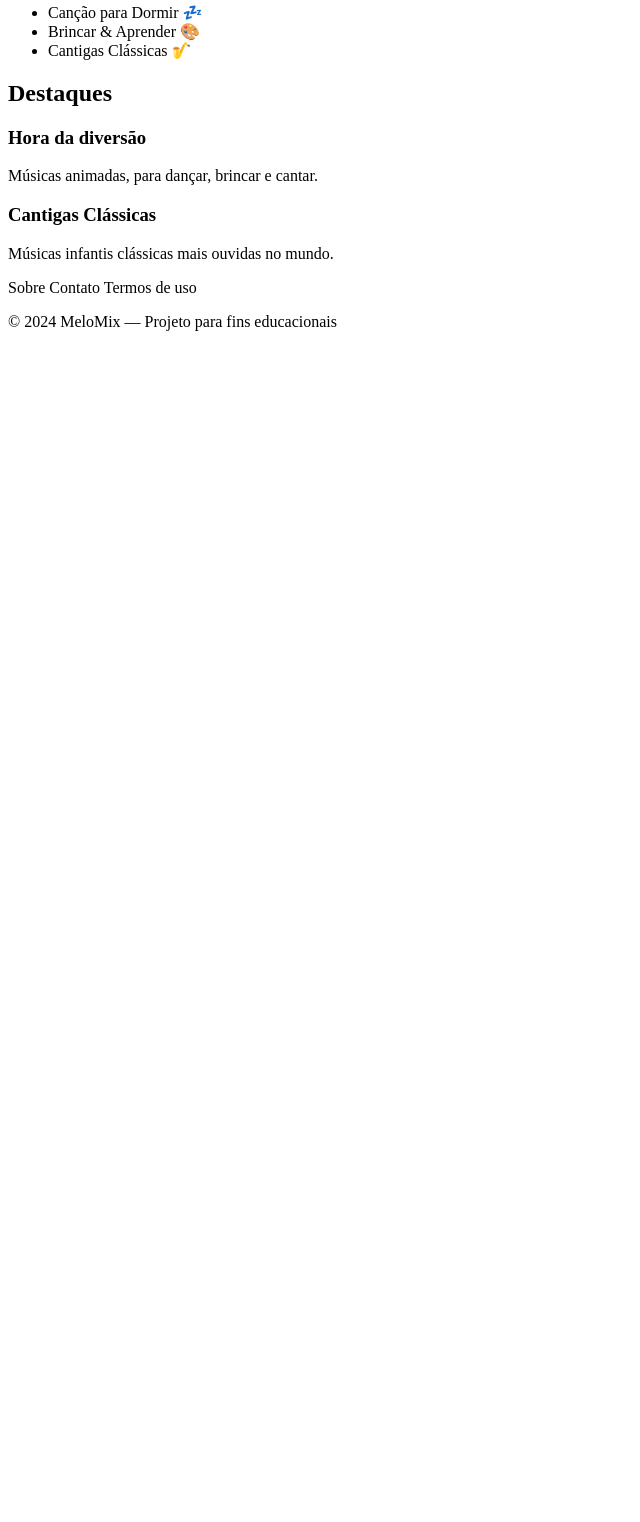
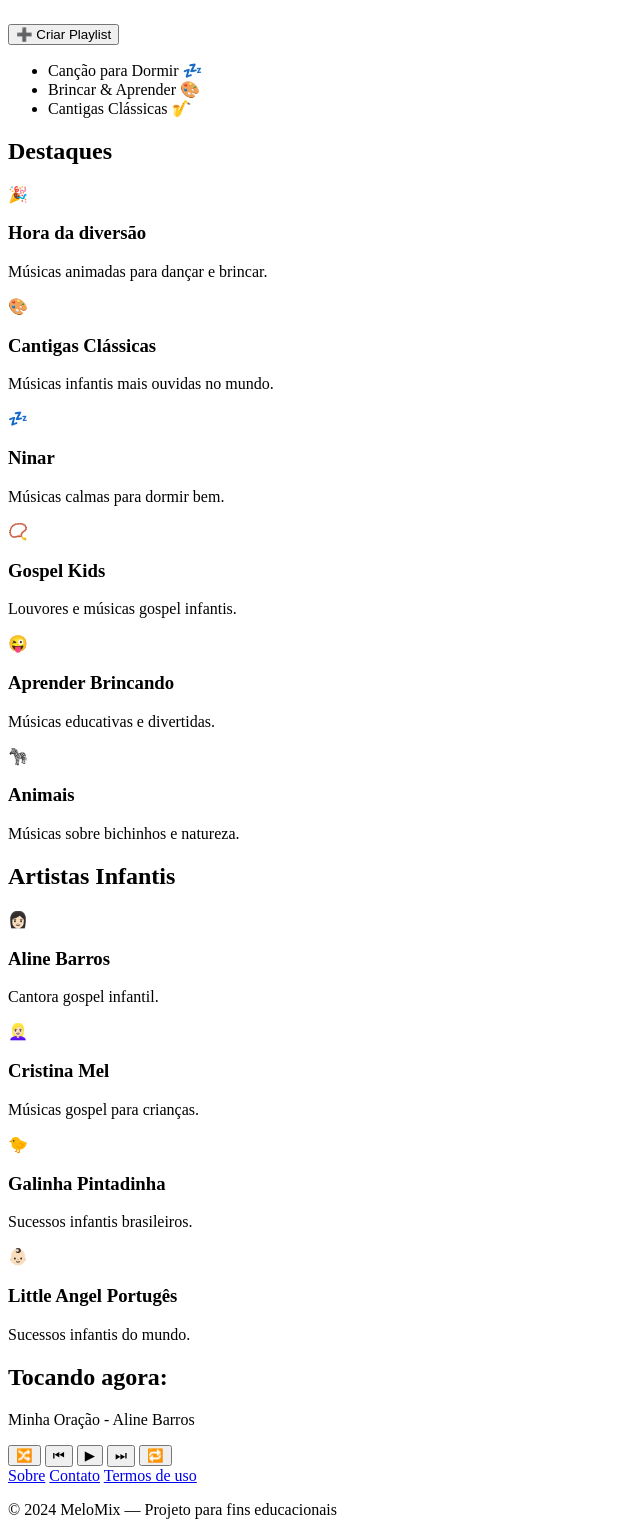
Before and after one commit to jakelinebrazao/Melomix, a plain HTML site: page index.html in a window 1280 px wide. Shown: the part 163-1685 px from the top of the page, without its empty margins (0-640 px from the left). Before the commit the page ends 800 px from the top, so only its background shows below. Drawn offline with Linux system fonts and the light colour scheme.

Commit message:
estrutura inicial do MeloMix

```diff
--- a/index.html
+++ b/index.html
@@ -8,6 +8,8 @@
 <body>
     <header>
         <h1>🎵 MeloMix</h1>
+        <button>🔍</button>
+        <input type="text" placeholder="qual música você quer ouvir?">
         <nav>
             <a href="#">Início</a>
             <a href="#">Playlists</a>
@@ -16,33 +18,94 @@
         </nav>
     </header>
     <main> <!-- serve para o conteúdo principal do site -->
-        <section>
+        <section id="biblioteca" class="secao">
             <!-- seção de minhas playlists-->
             <h2>Biblioteca</h2>
+            <button>➕ Criar Playlist</button>
             <ul>
                 <li>Canção para Dormir 💤</li>
                 <li>Brincar & Aprender 🎨</li>
                 <li>Cantigas Clássicas 🎷</li>
             </ul>
         </section>
-        <section>
+        <section id="destaques" class="secao">
             <!-- seção de playlists e músicas em destaque -->
             <h2>Destaques</h2>
+                <div class="grid-playlists">
+            <article class="playlist-card">
+                <div class="playlist-cover">🎉</div>
+                <h3>Hora da diversão</h3>
+                <p>Músicas animadas para dançar e brincar.</p>
+            </article>
+            <article class="playlist-card">
+                <div class="playlist-cover">🎨</div>
+                <h3>Cantigas Clássicas</h3>
+                <p>Músicas infantis mais ouvidas no mundo.</p>
+            </article>
+            <article class="playlist-card">
+                <div class="playlist-cover">💤</div>
+                <h3>Ninar</h3>
+                <p>Músicas calmas para dormir bem.</p>
+            </article>
+            <article class="playlist-card">
+                <div class="playlist-cover">📿</div>
+                <h3>Gospel Kids</h3>
+                <p>Louvores e músicas gospel infantis.</p>
+            </article>
+            <article class="playlist-card">
+                <div class="playlist-cover">😜</div>
+                <h3>Aprender Brincando</h3>
+                <p>Músicas educativas e divertidas.</p>
+            </article>
+            <article class="playlist-card">
+                <div class="playlist-cover">🦓</div>
+                <h3>Animais</h3>
+                <p>Músicas sobre bichinhos e natureza.</p>
+            </article>
+        </div>
+        </section>
+        <section id="artistas" class="secao">
+            <h2>Artistas Infantis</h2>
             <article>
-                <h3>Hora da diversão</h3>
-                <p>Músicas animadas, para dançar, brincar e cantar.</p>
+                <div class="playlist-cover">👩🏻</div>
+                <h3>Aline Barros</h3>
+                <p>Cantora gospel infantil.</p>
             </article>
             <article>
-                <h3>Cantigas Clássicas</h3>
-                <p>Músicas infantis clássicas mais ouvidas no mundo.</p>
+                <div class="playlist-cover">👱🏻‍♀️</div>
+                <h3>Cristina Mel</h3>
+                <p>Músicas gospel para crianças.</p>
+            </article>
+            <article>
+                <div class="playlist-cover">🐤</div>
+                <h3>Galinha Pintadinha</h3>
+                <p>Sucessos infantis brasileiros.</p>
+            </article>
+            <article>
+                <div class="playlist-cover">👶🏻</div>
+                <h3>Little Angel Portugês</h3>
+                <p>Sucessos infantis do mundo.</p>
             </article>
         </section>
     </main>
-    <footer>
+
+    <div class="player">
+        <div class="player-info">
+            <h2><strong>Tocando agora:</strong></h2><p> Minha Oração - Aline Barros</p>
+        </div>
+        <div class="player-controls">
+            <button>🔀</button>
+            <button>⏮</button>
+            <button>▶</button>
+            <button>⏭</button>
+            <button>🔁</button>
+        </div>
+    </div>
+<footer>
         <nav>
-        <a herf="">Sobre</a>
-        <a herf="">Contato</a>
-        <a herf="">Termos de uso</a>
+        <a href="#">Sobre</a>
+        <a href="#">Contato</a>
+        <a href="#">Termos de uso</a>
         </nav>
         <p>© 2024 MeloMix — Projeto para fins educacionais</p>
     </footer>
```
